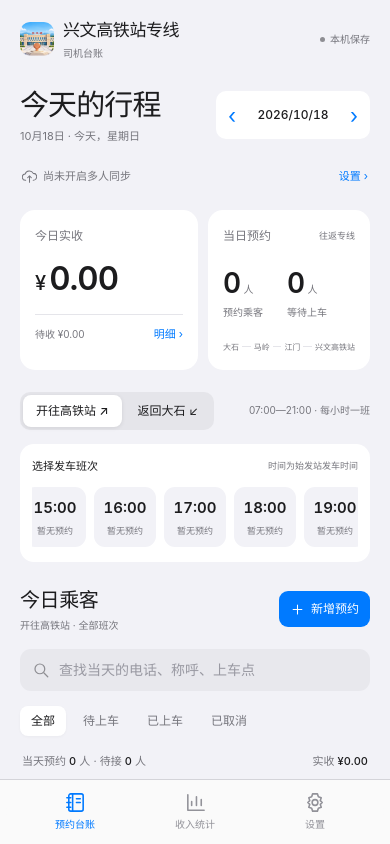
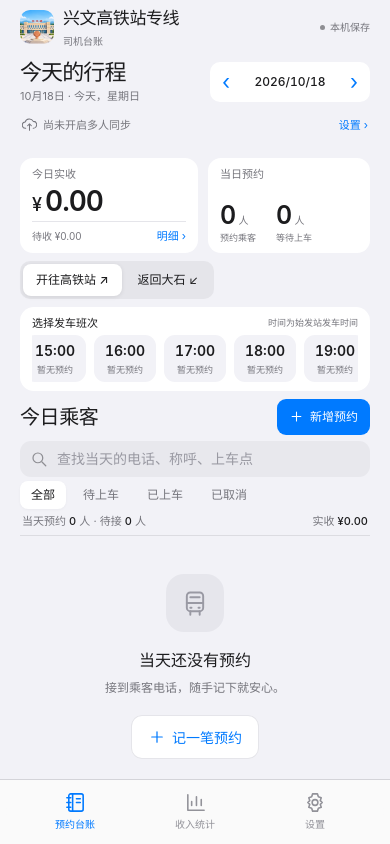
Before and after one commit to liziyaaa/dashi-shuttle, a website: page index.html in a window 390 px wide. Drawn offline with Linux system fonts and the light colour scheme.

Commit message:
Release v1.3.2: compact home cards and consolidate header sync controls

```diff
--- a/app.js
+++ b/app.js
@@ -1,9 +1,9 @@
-import { HOURS, STORAGE_KEY, SYNC_KEY, DEFAULT_SETTINGS, freshData, localDate, money, toCents, nextHour, validateData, mergeData, live, summarize, incomeCSV } from './core.js?v=1.3.1';
-import { createSyncClient, validateConnection, DATA_REPO, UPLOAD_DELAY, PULL_INTERVAL, hasPending, reconcileActive } from './sync.js?v=1.3.1';
-import { sheetGeometry, scrollDelta, displayDate, departurePassed } from './ui.js?v=1.3.1';
-import { APP_VERSION, startUpdates } from './updates.js?v=1.3.1';
+import { HOURS, STORAGE_KEY, SYNC_KEY, DEFAULT_SETTINGS, freshData, localDate, money, toCents, nextHour, validateData, mergeData, live, summarize, incomeCSV } from './core.js?v=1.3.2';
+import { createSyncClient, validateConnection, DATA_REPO, UPLOAD_DELAY, PULL_INTERVAL, hasPending, reconcileActive } from './sync.js?v=1.3.2';
+import { sheetGeometry, scrollDelta, displayDate, departurePassed } from './ui.js?v=1.3.2';
+import { APP_VERSION, startUpdates } from './updates.js?v=1.3.2';
 
-import { emptyPending, allPending, markPending, acknowledgePending, createUploadScheduler } from './scheduler.js?v=1.3.1';
+import { emptyPending, allPending, markPending, acknowledgePending, createUploadScheduler } from './scheduler.js?v=1.3.2';
 
 const $ = selector => document.querySelector(selector);
 const esc = value => String(value).replace(/[&<>"']/g, c => ({ '&': '&amp;', '<': '&lt;', '>': '&gt;', '"': '&quot;', "'": '&#39;' }[c]));
@@ -171,7 +171,8 @@
   const badge = $('#connection-status');
   const offline = !navigator.onLine;
   badge.classList.toggle('error', !!storageIssue || (connection && (syncStatus === '同步未完成' || offline)));
-  badge.innerHTML = `<i></i> ${esc(storageIssue ? '存储异常' : connection ? (offline ? '离线 · 本机保存' : syncStatus) : '本机保存')}`;
+  badge.innerHTML = `<i></i><span id="sync-summary">${esc(storageIssue ? '存储异常' : connection ? (offline ? '离线 · 本机保存' : syncStatus) : '本机保存')}</span>`;
+  $('#header-sync-button').hidden = !connection;
 }
 function dateControls() { return `<div class="date-control"><button class="icon-button" data-action="previous-date" aria-label="前一天" ${state.date === '2020-01-01' ? 'disabled' : ''}>‹</button><label class="date-picker home-date"><span class="date-display" aria-hidden="true">${displayDate(state.date, true)}</span><input type="date" id="selected-date" aria-label="查看日期" min="2020-01-01" max="2100-12-31" value="${state.date}"></label><button class="icon-button" data-action="next-date" aria-label="后一天" ${state.date === '2100-12-31' ? 'disabled' : ''}>›</button><button class="today-button" data-action="today">今天</button></div>`; }
 function refreshDateDisplays() {
@@ -195,10 +196,10 @@
   rows.sort((a, b) => a.hour.localeCompare(b.hour) || a.updatedAt.localeCompare(b.updatedAt) || a.id.localeCompare(b.id));
   return `${heading(state.date === localDate() ? '今天的行程' : '预约台账')}
   ${!connection ? `<div class="sync-hint"><span>${icon('cloud')} 尚未开启多人同步</span><button class="text-button" data-page="settings">设置 ›</button></div>` : ''}
-  <div class="overview">${incomeCard(day, state.date === localDate() ? '今日实收' : '当日实收')}<section class="day-card"><div class="day-card-head"><h3>当日预约</h3><span class="route-pill">往返专线</span></div><div class="day-counts"><div><strong>${day.passengers}<small>人</small></strong><p>预约乘客</p></div><div><strong>${day.waiting}<small>人</small></strong><p>等待上车</p></div></div><div class="route-line"><b>大石</b><i></i><b>马岭</b><i></i><b>江门</b><i></i><span class="station">兴文高铁站</span></div></section></div>
-  <div class="toolbar">${directionControls()}<span class="toolbar-note">07:00—21:00 · 每小时一班</span></div>
+  <div class="overview">${incomeCard(day, state.date === localDate() ? '今日实收' : '当日实收')}<section class="day-card"><div class="day-card-head"><h3>当日预约</h3></div><div class="day-counts"><div><strong>${day.passengers}<small>人</small></strong><p>预约乘客</p></div><div><strong>${day.waiting}<small>人</small></strong><p>等待上车</p></div></div></section></div>
+  <div class="toolbar">${directionControls()}</div>
   <section class="schedule-wrap"><div class="section-caption"><span>选择发车班次</span><small>时间为始发站发车时间</small></div><div class="hours" aria-label="班次">${HOURS.map(hour => { const s = summarize(data, state.date, hour, state.direction); return `<button class="hour ${!state.allDay && state.hour === hour ? 'active' : ''} ${s.count ? 'has-bookings' : ''}" data-hour="${hour}" aria-pressed="${!state.allDay && state.hour === hour}"><strong>${hour}</strong><small>${s.passengers ? s.passengers + ' 人预约' : '暂无预约'}</small></button>`; }).join('')}</div></section>
-  <div class="list-heading"><div class="list-title"><h2>${state.allDay ? (state.date === localDate() ? '今日乘客' : '当日乘客') : state.hour + ' 乘客'}</h2><span>${state.direction === 'return' ? '返回大石' : '开往高铁站'}${state.allDay ? ' · 全部班次' : ''}</span></div><button class="button primary compact" data-action="add">${icon('plus')} 新增预约</button></div>
+  <div class="list-heading"><div class="list-title"><h2>${state.allDay ? (state.date === localDate() ? '今日乘客' : '当日乘客') : state.hour + ' 乘客'}</h2></div><button class="button primary compact" data-action="add">${icon('plus')} 新增预约</button></div>
   <div class="search-bar">${icon('search')}<input id="passenger-search" type="search" placeholder="查找${state.allDay ? '当天' : '本班'}的电话、称呼、上车点" aria-label="查找${state.allDay ? '当天' : '本班'}乘客" value="${esc(state.search)}" autocomplete="off"></div>
   <div class="filter-tabs" aria-label="乘车状态">${[['all','全部'],['booked','待上车'],['boarded','已上车'],['cancelled','已取消']].map(([key,label]) => `<button data-filter="${key}" class="${state.filter === key ? 'active' : ''}" aria-pressed="${state.filter === key}">${label}</button>`).join('')}</div>
   <div class="trip-summary"><span>${state.allDay ? '当天' : '本班'}预约 <b>${trip.passengers}</b> 人 · 待接 <b>${trip.waiting}</b> 人</span><span>实收 <b>¥${money(trip.received)}</b></span></div>
@@ -250,14 +251,13 @@
   const focused = document.activeElement === search;
   const selection = focused ? search.selectionStart : 0;
   const hoursScroll = $('.hours')?.scrollLeft;
-  $('#app').innerHTML = `${connection && state.page !== 'settings' ? '<div class="sync-toolbar"><span id="sync-summary"></span><button class="text-button" data-action="sync">立即同步</button></div><p id="history-status" role="status"></p>' : ''}${storageIssue ? `<div class="storage-warning" role="alert">${esc(storageIssue)}</div>` : ''}` + ({ bookings: bookingsPage, income: incomePage, settings: settingsPage }[state.page])();
+  $('#app').innerHTML = `${connection && state.page !== 'settings' ? '<p id="history-status" role="status"></p>' : ''}${storageIssue ? `<div class="storage-warning" role="alert">${esc(storageIssue)}</div>` : ''}` + ({ bookings: bookingsPage, income: incomePage, settings: settingsPage }[state.page])();
   document.querySelectorAll('.bottom-nav [data-page]').forEach(button => { button.classList.toggle('active', button.dataset.page === state.page); button.setAttribute('aria-current', button.dataset.page === state.page ? 'page' : 'false'); });
   if (focused && $('#passenger-search')) { $('#passenger-search').focus(); $('#passenger-search').setSelectionRange(selection, selection); }
   if (activeForm && formValues) { const replacement = $('#' + activeForm.id); if (replacement) { for (const entry of formValues) { const input = replacement.elements[entry.name]; if (input) { input.value = entry.value; if (input.type === 'checkbox') input.checked = entry.checked; } } replacement.elements[activeField]?.focus(); } }
   if ($('.hours')) { if (hoursScroll !== undefined) $('.hours').scrollLeft = hoursScroll; else ($('.hour.active') || $(`.hour[data-hour="${state.hour}"]`))?.scrollIntoView({ block: 'nearest', inline: 'center' }); }
   updateBadge();
   refreshDateDisplays();
-  if ($('#sync-summary')) $('#sync-summary').textContent = syncStatus;
   renderHistoryStatus();
   queueMicrotask(() => loadSelectedHistory());
 }
--- a/index.html
+++ b/index.html
@@ -8,17 +8,17 @@
   <meta name="apple-mobile-web-app-capable" content="yes">
   <meta name="apple-mobile-web-app-status-bar-style" content="default">
   <meta name="apple-mobile-web-app-title" content="兴文高铁站专线">
-  <link rel="manifest" href="./manifest.webmanifest?v=1.3.1">
-  <link rel="icon" href="./icons/icon-192.png?v=1.3.1" type="image/png">
-  <link rel="apple-touch-icon" href="./icons/apple-touch-icon.png?v=1.3.1">
-  <link rel="stylesheet" href="./styles.css?v=1.3.1">
+  <link rel="manifest" href="./manifest.webmanifest?v=1.3.2">
+  <link rel="icon" href="./icons/icon-192.png?v=1.3.2" type="image/png">
+  <link rel="apple-touch-icon" href="./icons/apple-touch-icon.png?v=1.3.2">
+  <link rel="stylesheet" href="./styles.css?v=1.3.2">
   <title>兴文高铁站专线 · 司机台账</title>
 </head>
 <body>
   <div id="page-scroll" class="page-scroll">
   <header class="app-header">
-    <a class="brand" href="./" aria-label="兴文高铁站专线首页"><img src="./icons/icon-192.png?v=1.3.1" width="36" height="36" alt=""><span>兴文高铁站专线<small>司机台账</small></span></a>
-    <span class="local-badge" id="connection-status"><i></i> 本机保存</span>
+    <a class="brand" href="./" aria-label="兴文高铁站专线首页"><img src="./icons/icon-192.png?v=1.3.2" width="36" height="36" alt=""><span>兴文高铁站专线<small>司机台账</small></span></a>
+    <div class="header-sync"><span class="local-badge" id="connection-status"><i></i><span id="sync-summary">本机保存</span></span><button class="text-button" id="header-sync-button" data-action="sync" hidden>立即同步</button></div>
   </header>
   <aside id="update-banner" class="update-banner" role="status" hidden><div><strong>发现新版本 <span data-update-version></span></strong><p>更新后即可使用最新功能，已保存的台账会保留。</p></div><div class="update-actions"><button type="button" class="button secondary" data-update-later>稍后</button><button type="button" class="button primary" data-update-now>立即更新</button></div></aside>
   <main id="app" class="app-main"></main>
@@ -53,6 +53,6 @@
   <dialog id="confirm-dialog" class="sheet small-sheet"><div class="sheet-heading"><h2 id="confirm-title">请确认</h2><button class="icon-button" data-close="confirm-dialog" aria-label="关闭">×</button></div><p id="confirm-message"></p><div class="sheet-footer"><button class="button secondary" data-close="confirm-dialog">取消</button><button class="button primary" id="confirm-action">确定</button></div></dialog>
   <div id="toast" role="status" aria-live="polite"></div>
   <noscript><p class="noscript">请启用 JavaScript 以使用预约台账。记录只保存在本机。</p></noscript>
-  <script type="module" src="./app.js?v=1.3.1"></script>
+  <script type="module" src="./app.js?v=1.3.2"></script>
 </body>
 </html>
--- a/package.json
+++ b/package.json
@@ -1,6 +1,6 @@
 {
   "name": "dashi-shuttle",
-  "version": "1.3.1",
+  "version": "1.3.2",
   "private": true,
   "type": "module",
   "description": "大石至兴文高铁站专线预约与收入台账",
--- a/styles.css
+++ b/styles.css
@@ -401,3 +401,48 @@
   .departure-group { display: grid; grid-template-columns: minmax(0, 1fr) minmax(0, 1fr); align-items: start; gap: 0 16px; }
   .departure-heading, .departure-group > .stop-group:only-of-type { grid-column: 1 / -1; }
 }
+/* Keep the daily controls compact enough for a passenger card on the first screen. */
+.header-sync { display: flex; flex-direction: column; align-items: flex-end; justify-content: center; flex-shrink: 0; gap: 0; }
+.header-sync .text-button { min-height: 28px; padding: 3px 0; font-size: 11px; }
+.overview .income-card { min-height: 0; }
+.overview .income-card, .overview .day-card { padding: 12px 16px; }
+.overview .income-value { font-size: 34px; line-height: 1.1; margin: 4px 0 6px; }
+.overview .income-foot { padding-top: 6px; }
+.overview .day-counts { margin: 6px 0 0; gap: 22px; }
+@media (max-width: 650px) {
+  .app-header { padding: 6px 20px; gap: 8px; }
+  .app-main { padding-top: 4px; }
+  h1 { font-size: 22px; }
+  .page-heading { margin-bottom: 8px; }
+  .subtitle { margin-top: 2px; }
+  .date-control { min-height: 40px; }
+  .date-control .icon-button { min-height: 36px; height: 36px; width: 28px; }
+  .home-date { min-height: 36px; width: 100px; font-size: 12px; }
+  .overview { margin-bottom: 8px; gap: 10px; }
+  .overview .income-card, .overview .day-card { padding: 8px 12px; border-radius: 13px; }
+  .overview .income-value { font-size: 28px; margin: 3px 0 5px; }
+  .overview .currency { font-size: 18px; }
+  .overview .card-label, .overview .day-card h3 { font-size: 11px; }
+  .overview .day-counts { gap: 20px; margin: 5px 0 0; }
+  .overview .day-counts strong { font-size: 25px; line-height: 1.2; }
+  .overview .day-counts p { font-size: 9px; }
+  .toolbar { margin-bottom: 8px; }
+  .segmented button { min-height: 32px; padding: 5px 13px; }
+  .schedule-wrap { padding: 8px 12px; margin-bottom: 8px; }
+  .section-caption { margin-bottom: 4px; }
+  .hour { padding: 5px 3px; }
+  .hour strong { font-size: 14px; }
+  .hour small { margin-top: 2px; }
+  .list-heading { margin-bottom: 6px; }
+  .list-heading .button.compact { min-height: 36px; padding: 7px 12px; font-size: 12px; }
+  .search-bar { padding: 5px 10px; margin-bottom: 4px; }
+  .filter-tabs { margin-bottom: 4px; }
+  .filter-tabs button { padding: 5px 11px; }
+  .trip-summary { padding-bottom: 6px; margin-bottom: 4px; }
+  .departure-heading { margin: 6px 4px 2px; }
+  .departure-heading strong { font-size: 14px; }
+  .stop-heading { margin: 2px 0; }
+  .booking-card { padding: 12px; }
+  .pickup { margin: 6px 0 4px; }
+  .booking-bottom { padding-top: 8px; margin-top: 8px; }
+}
--- a/sw.js
+++ b/sw.js
@@ -1,4 +1,4 @@
-const VERSION = '1.3.1';
+const VERSION = '1.3.2';
 const CACHE = `dashi-shuttle-v${VERSION}`;
 const ASSETS = ['./', './index.html', `./styles.css?v=${VERSION}`, `./app.js?v=${VERSION}`, `./core.js?v=${VERSION}`, `./sync.js?v=${VERSION}`, `./ui.js?v=${VERSION}`, `./scheduler.js?v=${VERSION}`, `./updates.js?v=${VERSION}`, `./manifest.webmanifest?v=${VERSION}`, `./icons/icon-192.png?v=${VERSION}`, `./icons/icon-512.png?v=${VERSION}`, `./icons/maskable-512.png?v=${VERSION}`, `./icons/apple-touch-icon.png?v=${VERSION}`];
 // A new release waits for the user; installation never interrupts data entry.
--- a/sync.js
+++ b/sync.js
@@ -1,4 +1,4 @@
-import { freshData, mergeData, validateData, localDate, validDate } from './core.js?v=1.3.1';
+import { freshData, mergeData, validateData, localDate, validDate } from './core.js?v=1.3.2';
 export const DATA_REPO = 'liziyaaa/dashi-shuttle-data';
 export const UPLOAD_DELAY = 30000;
 export const PULL_INTERVAL = 120000;
--- a/updates.js
+++ b/updates.js
@@ -1,4 +1,4 @@
-export const APP_VERSION = '1.3.1';
+export const APP_VERSION = '1.3.2';
 export function newerVersion(candidate, current = APP_VERSION) {
   if (!/^\d+\.\d+\.\d+$/.test(candidate)) return false;
   const a = candidate.split('.').map(Number), b = current.split('.').map(Number);
--- a/version.json
+++ b/version.json
@@ -1 +1 @@
-{"version":"1.3.1"}
+{"version":"1.3.2"}
```
Also changed, not shown: tests/browser/daily-passengers.spec.js (+20 -0 lines), tests/browser/upgrade.spec.js (+1 -1 lines), README.md, manifest.webmanifest, 1 other file.
